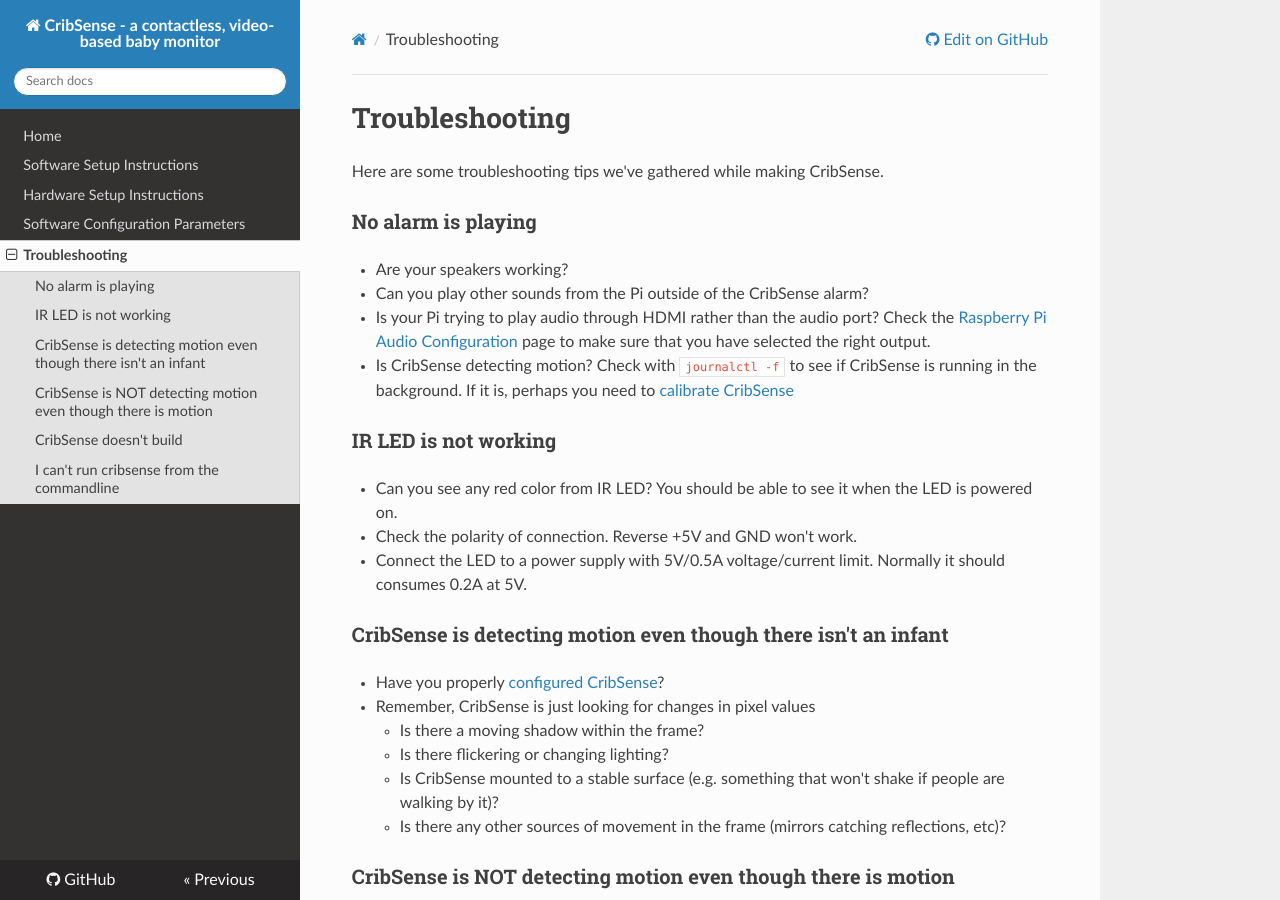
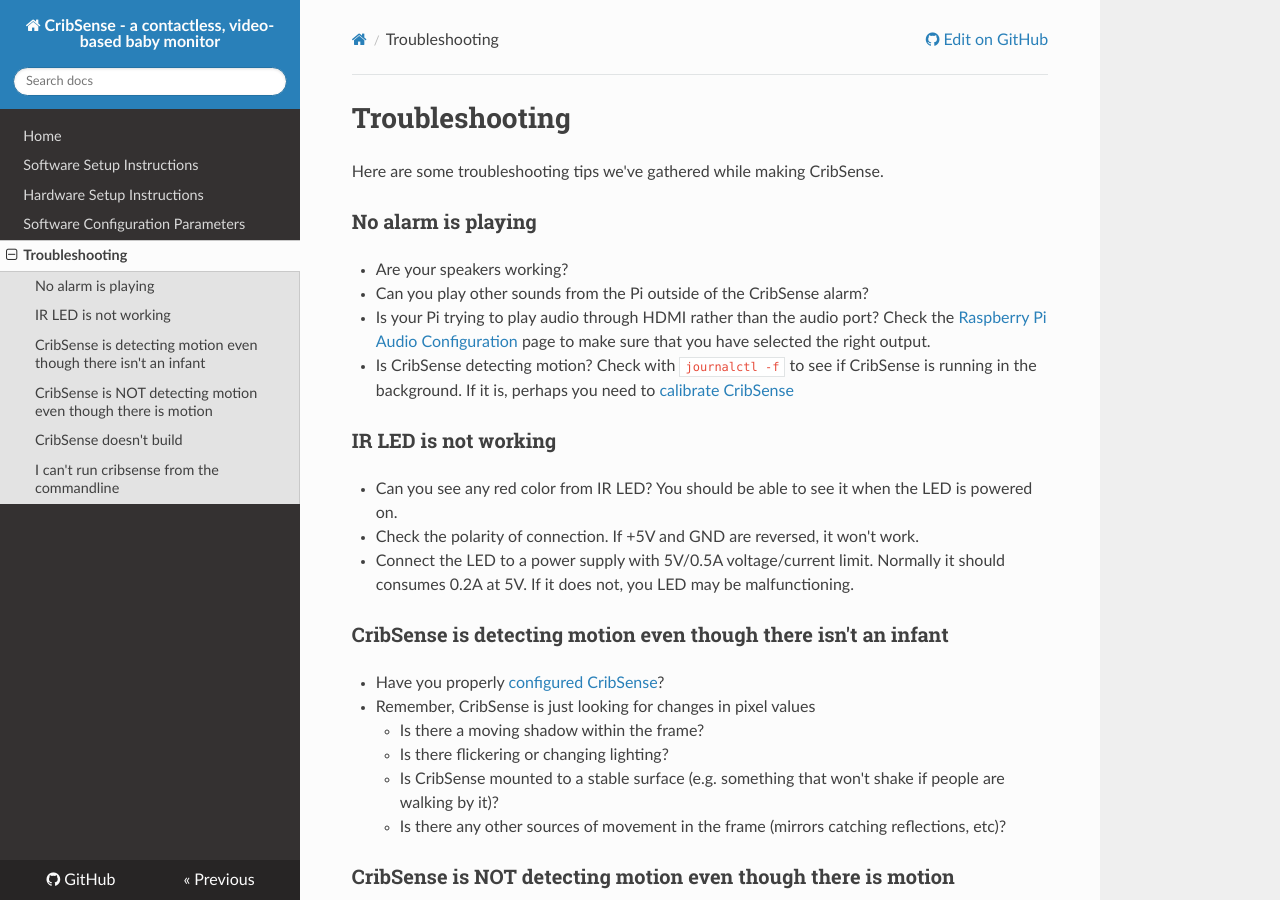
Before and after one commit to lukehsiao/CribSense, an MkDocs documentation site: the page built from docs/setup/troubleshooting.md, in a window 1280 px wide and 900 px high. Built offline with MkDocs 1.6.1, drawn with Linux system fonts in a browser that asks for light colours; nearby versions of some CDN libraries; old or Windows-style settings are respelled for this version of MkDocs.

Commit message:
minor text fixes

```diff
--- a/docs/setup/troubleshooting.md
+++ b/docs/setup/troubleshooting.md
@@ -12,8 +12,8 @@
 ### IR LED is not working
 
 - Can you see any red color from IR LED? You should be able to see it when the LED is powered on.
-- Check the polarity of connection. Reverse +5V and GND won't work.
-- Connect the LED to a power supply with 5V/0.5A voltage/current limit. Normally it should consumes 0.2A at 5V.
+- Check the polarity of connection. If +5V and GND are reversed, it won't work.
+- Connect the LED to a power supply with 5V/0.5A voltage/current limit. Normally it should consumes 0.2A at 5V. If it does not, you LED may be malfunctioning.
 
 ### CribSense is detecting motion even though there isn't an infant
 
```
